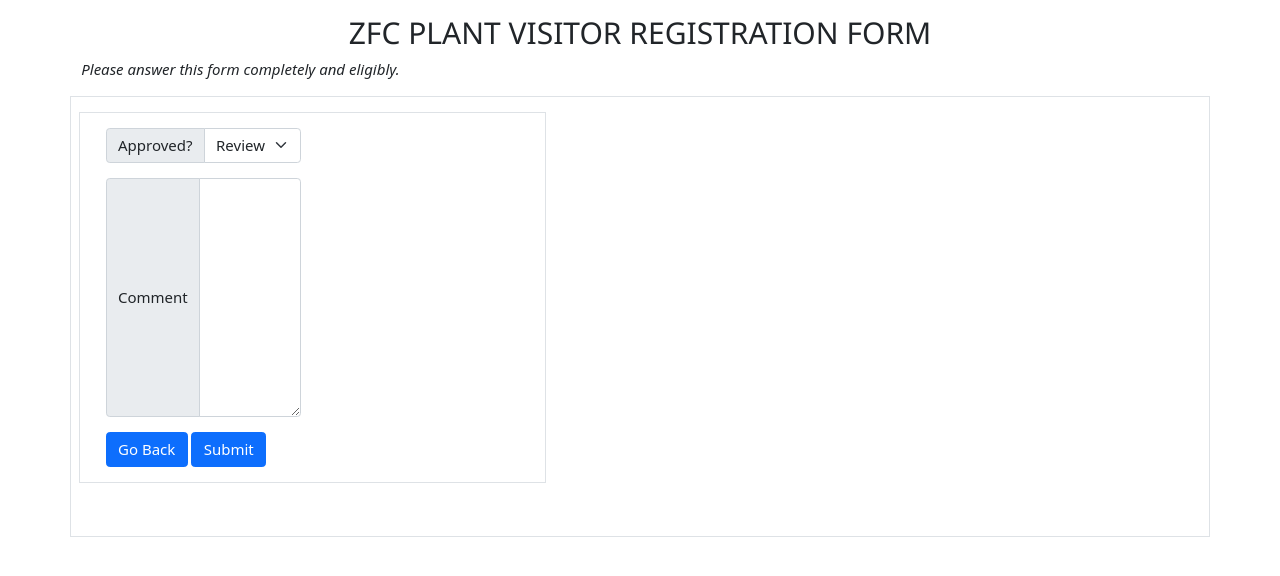
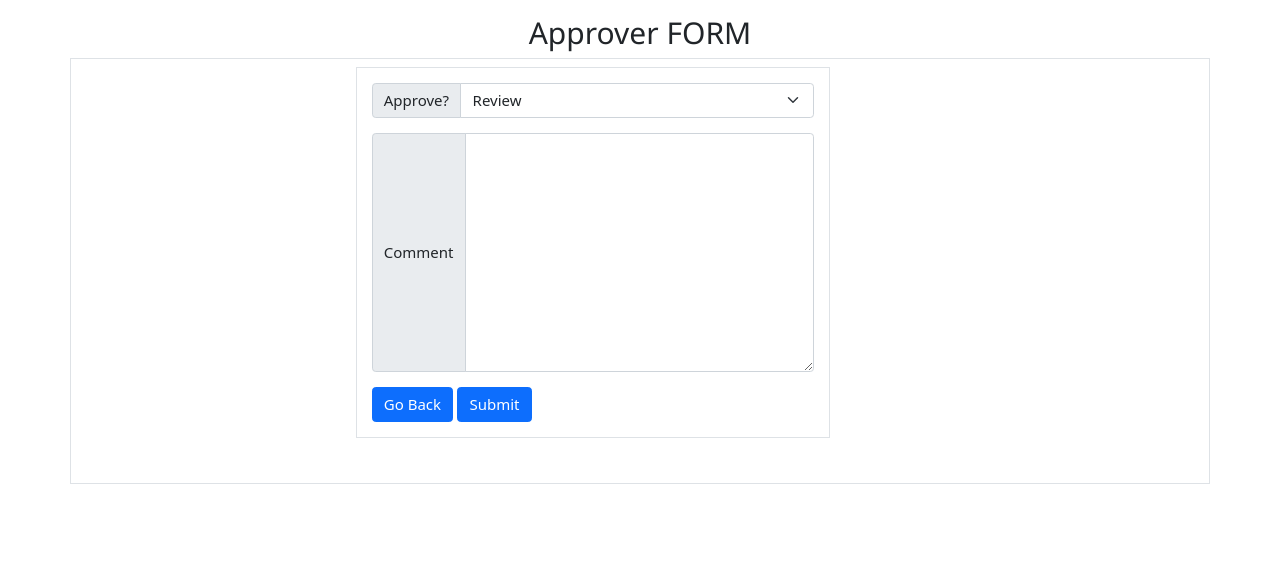
Before and after one commit to acarbonilla/vms, a Django app: template templates/staff/requestEditForm.html in a window 1280 px wide. Shown: the part 53-629 px from the top of the page. Run offline with Django 5.2, Linux system fonts and the light colour scheme; the template is opened without the code that fills it: values that come from a table or form of the project are taken from there, others are empty; the visitor is signed in with stand-in values (Sample User, id 1); some libraries are stand-ins or nearby versions.

Commit message:
editing the approver form

```diff
--- a/templates/staff/requestEditForm.html
+++ b/templates/staff/requestEditForm.html
@@ -1,28 +1,19 @@
 {% extends 'core/base.html' %}
 {% load widget_tweaks %}
 {% block content %}
-<style>
-    .form-check{
-       height:40px;
-       width: 40px;
-     }
-     #hideme{
-        background-color:orange;
-        display:none;
-        }
-</style>
+
 <div class="container">
-    <h2 class="text-center">ZFC PLANT VISITOR REGISTRATION FORM</h2>
-    <p style="font-style: italic;">Please answer this form completely and eligibly.</p>
-    <div class="row border p-2 mb-3">
-        <div class="col-sm-5">
+    <h2 class="text-center"> Approver FORM</h2>
+    <div class="row border">
+         <div class="col-sm-3">
+
+         </div>
+             <div class="col-sm-5 border p-3 mt-2 mb-5">
                 <form action="" method="POST">
                     {% csrf_token %}
-                <div class="row border p-3 mt-2 mb-5">
-                    <div class="col-sm-6">
                     {% if user.is_authenticated %}
                         <div class="input-group mb-3">
-                            <span class="input-group-text" id="basic-addon3">Approved?</span>
+                            <span class="input-group-text" id="basic-addon3">Approve?</span>
                             {% render_field form.approved class="form-select"%}
                         </div>
 
@@ -30,21 +21,24 @@
                             <span class="input-group-text" id="basic-addon3">Comment</span>
                             {% render_field form.comment class="form-control"%}
                         </div>
-                        {% endif %}
                          <a class="btn btn-primary" href="
                                 {{request.META.HTTP_REFERER}}" role="button">Go Back
                          </a>
                            <input aria-controls="offcanvasTop" class="btn btn-primary"
                                data-bs-target="#offcanvasTop" data-bs-toggle="offcanvas"
                            type="submit" value="Submit"/>
+                    {% else %}
+                        <a class="btn btn-primary" href="
+                            {{request.META.HTTP_REFERER}}" role="button">Go Back
+                        </a>
+                    {% endif %}
+             </div>
+
+            <div class="col-sm 3">
+
                 </form>
             </div>
-
-        <!-- End of Mid Row -->
     </div>
 
 </div>
-<script type="text/javascript">
-
-
 {% endblock %}
--- a/visitor/forms.py
+++ b/visitor/forms.py
@@ -18,4 +18,4 @@ class VisitorRequestForm(ModelForm):
 class VisitorRequestFormEdit(ModelForm):
     class Meta:
         model = RequestForm
-        fields = ('approved', 'comment')
+        fields = '__all__'
```
Also changed, not shown: Things To Do/saveCode.txt (+32 -5 lines). Lines whose indentation alone changed are shown as unchanged.
